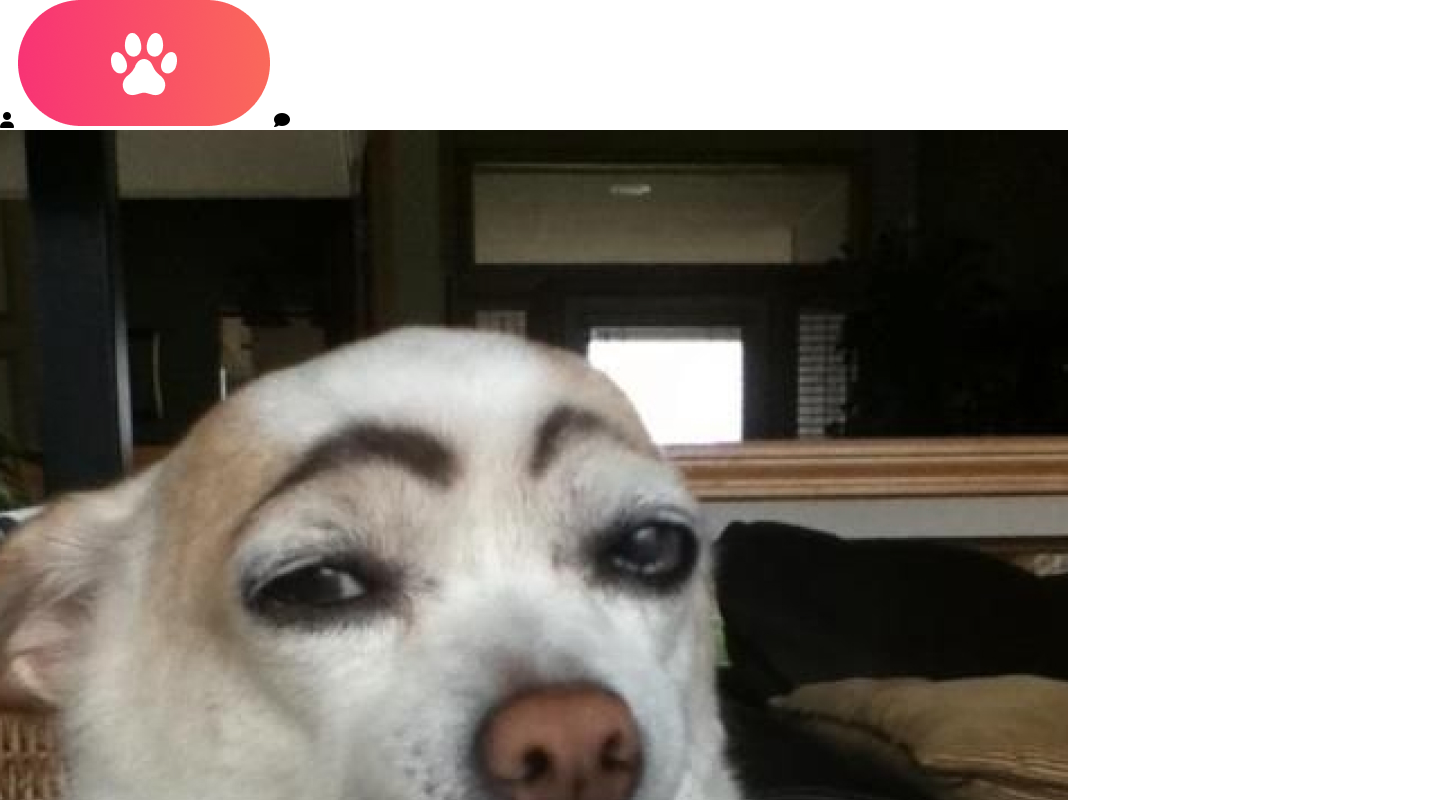
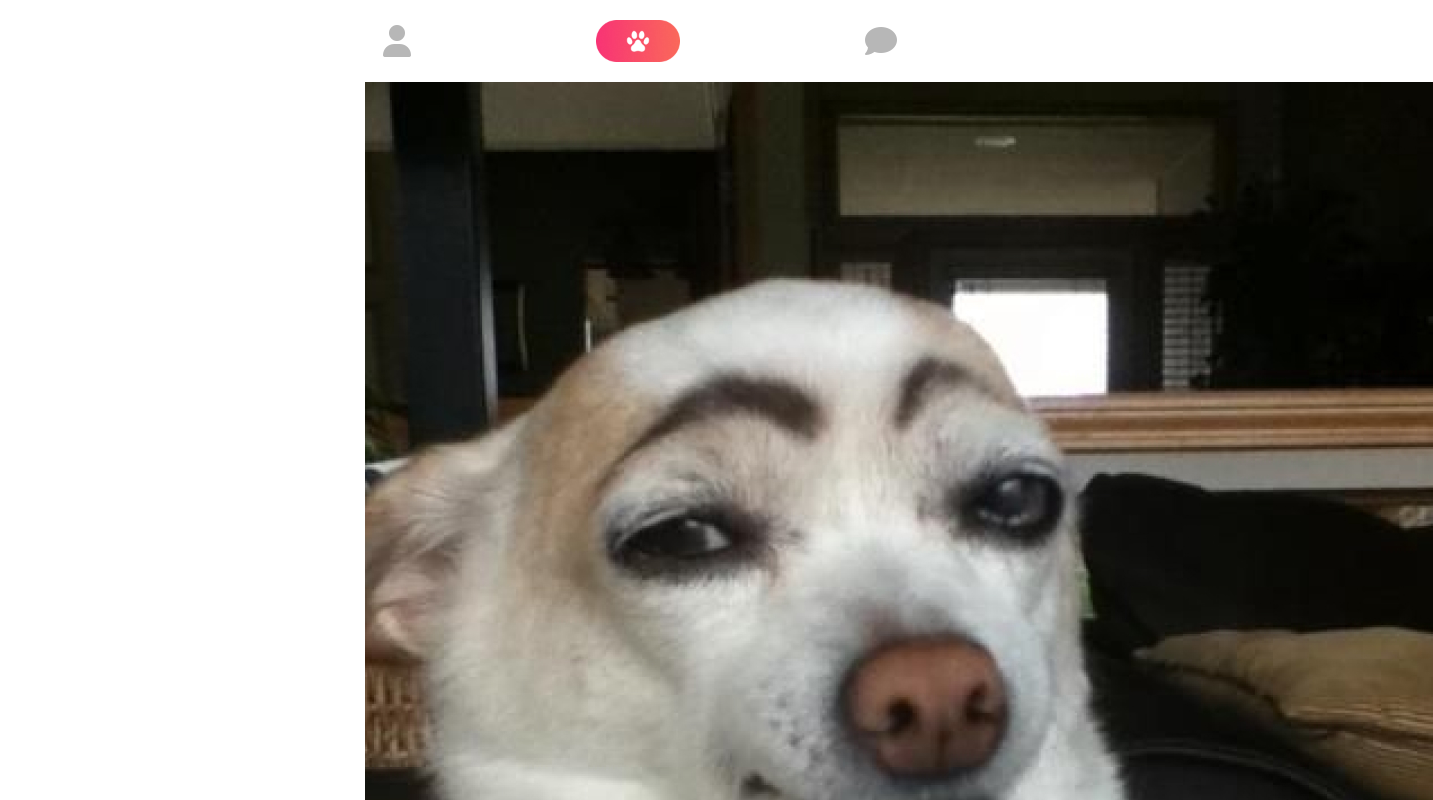
Before and after one commit to Hook-88/tindog, a website built with Vite: page index.html in a window 1280 px wide. Shown: the top 800 px of the page, 1433 px wide, since content can reach past the window. Built offline with nearby package versions, Linux system fonts and the light colour scheme.

Commit message:
add styles header

```diff
--- /dev/null
+++ b/index.css
@@ -0,0 +1,33 @@
+body {
+  font-family: 'Poppins', sans-serif;
+  color: #B7B7B7;
+  width: 550px;
+  margin: 0 auto;
+}
+
+header {
+  display: flex;
+  justify-content: space-between;
+  align-items: center;
+  padding: 20px 18px;
+}
+
+h2 {
+  font-size: 2rem;
+  font-weight: 600;
+  color: #F8F8F8;
+
+}
+
+h3 {
+  font-size: 1.5rem;
+}
+
+i {
+  font-size: 2rem;
+}
+
+
+.tindog-logo {
+  width: 84px;
+}
--- a/index.html
+++ b/index.html
@@ -1,12 +1,19 @@
 <html>
-    <head><link rel="stylesheet" href="https://cdnjs.cloudflare.com/ajax/libs/normalize/8.0.1/normalize.css">
+    <head>
+        <link rel="stylesheet" href="https://cdnjs.cloudflare.com/ajax/libs/normalize/8.0.1/normalize.css">
+        <!-- Font awesome  -->
+        <link rel="stylesheet" href="https://cdnjs.cloudflare.com/ajax/libs/font-awesome/6.4.0/css/all.min.css" integrity="sha512-iecdLmaskl7CVkqkXNQ/ZH/XLlvWZOJyj7Yy7tcenmpD1ypASozpmT/E0iPtmFIB46ZmdtAc9eNBvH0H/ZpiBw==" crossorigin="anonymous" referrerpolicy="no-referrer" />
+        <!-- Google fonts -->
+        <link rel="preconnect" href="https://fonts.googleapis.com">
+        <link rel="preconnect" href="https://fonts.gstatic.com" crossorigin>
+        <link href="https://fonts.googleapis.com/css2?family=Poppins:wght@600&display=swap" rel="stylesheet">
+        <!--styles  -->
         <link rel="stylesheet" href="index.css">
-        <link rel="stylesheet" href="https://cdnjs.cloudflare.com/ajax/libs/font-awesome/6.4.0/css/all.min.css" integrity="sha512-iecdLmaskl7CVkqkXNQ/ZH/XLlvWZOJyj7Yy7tcenmpD1ypASozpmT/E0iPtmFIB46ZmdtAc9eNBvH0H/ZpiBw==" crossorigin="anonymous" referrerpolicy="no-referrer" />
     </head>
     <body>
         <header>
             <i class="fa-solid fa-user"></i>
-            <img src="./images/logo.png" alt="Logo Tindog">
+            <img src="./images/logo.png" alt="Logo Tindog" class="tindog-logo">
             <i class="fa-solid fa-comment"></i>
         </header>
         <main>
```
